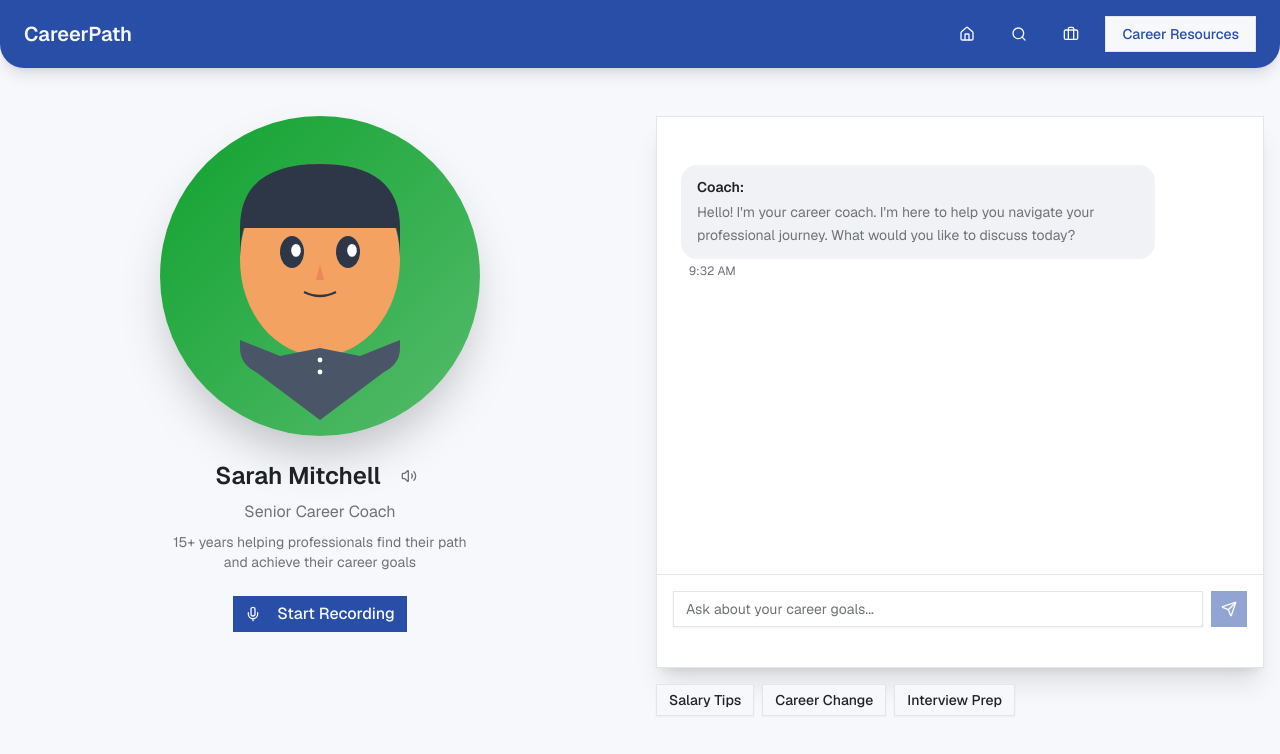
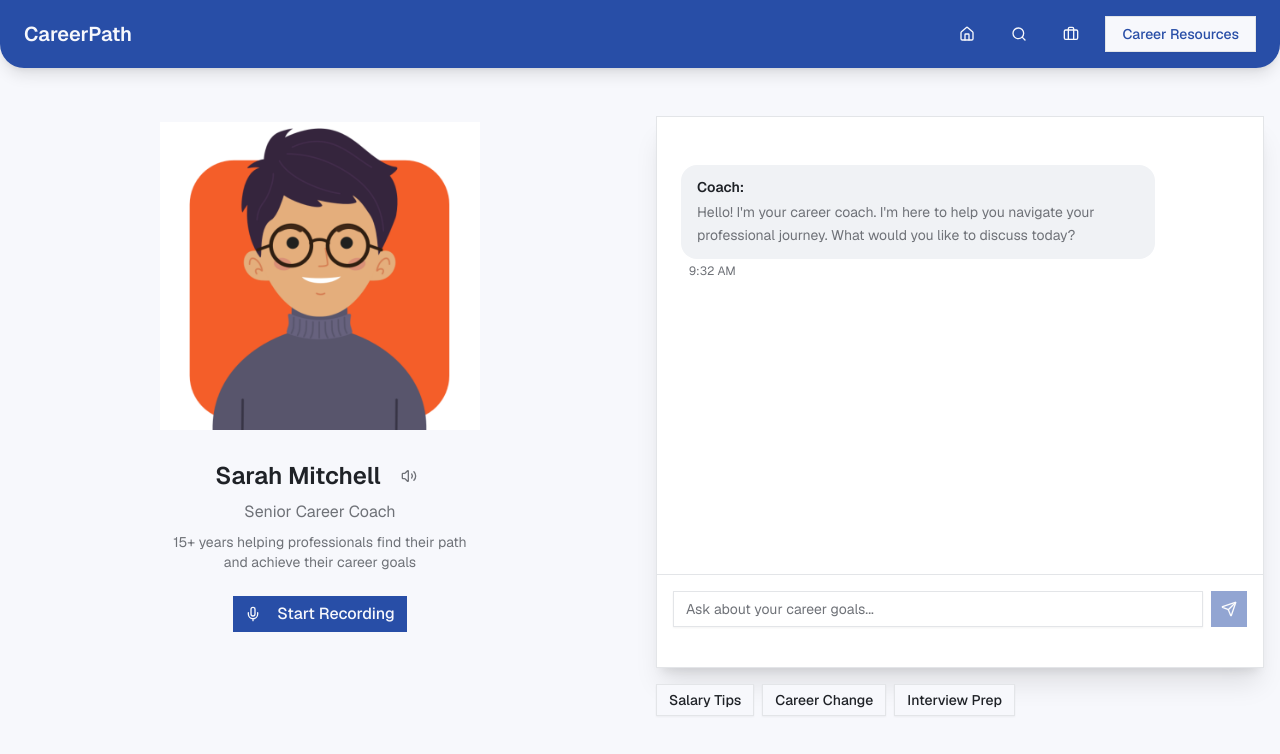
Before and after one commit to dorisashehi/career, a Next.js app in the folder chatbot-ui-design/: page / in a window 1280 px wide. Shown: the top 754 px of the page. Built offline with nearby package versions, Linux system fonts and the light colour scheme; no server answers.

Commit message:
An animation added

```diff
--- a/chatbot-ui-design/app/page.tsx
+++ b/chatbot-ui-design/app/page.tsx
@@ -258,85 +258,19 @@ export default function CareerCoachChatbot() {
         <div className="grid md:grid-cols-2 gap-8 items-start">
           <div className="flex flex-col items-center justify-center space-y-6 md:sticky md:top-8">
             <div className="relative">
-              {isSpeaking && (
-                <div className="absolute inset-0 rounded-full bg-accent/30 animate-pulse-glow scale-110" />
-              )}
-
-              <div
-                className={`relative w-64 h-64 md:w-80 md:h-80 rounded-full overflow-hidden bg-gradient-to-br from-accent to-accent/70 shadow-2xl transition-transform duration-300 ${
-                  isSpeaking ? "animate-speak" : ""
-                }`}
-              >
-                <svg viewBox="0 0 400 400" className="w-full h-full">
-                  <ellipse cx="200" cy="180" rx="100" ry="120" fill="#f4a261" />
-
-                  <path
-                    d="M100 140 Q100 60 200 60 Q300 60 300 140"
-                    fill="#2d3748"
-                  />
-                  <path
-                    d="M100 140 L100 180 Q100 120 130 110 Z"
-                    fill="#2d3748"
-                  />
-                  <path
-                    d="M300 140 L300 180 Q300 120 270 110 Z"
-                    fill="#2d3748"
-                  />
-
-                  <ellipse cx="165" cy="170" rx="15" ry="20" fill="#2d3748" />
-                  <ellipse cx="235" cy="170" rx="15" ry="20" fill="#2d3748" />
-                  <ellipse cx="170" cy="168" rx="6" ry="8" fill="white" />
-                  <ellipse cx="240" cy="168" rx="6" ry="8" fill="white" />
-
-                  <path
-                    d="M200 185 L195 205 L205 205 Z"
-                    fill="#e76f51"
-                    opacity="0.5"
-                  />
-
-                  {isSpeaking ? (
-                    <ellipse
-                      cx="200"
-                      cy="220"
-                      rx="30"
-                      ry="15"
-                      fill="#2d3748"
-                      opacity="0.8"
-                    />
-                  ) : (
-                    <path
-                      d="M180 220 Q200 230 220 220"
-                      stroke="#2d3748"
-                      strokeWidth="3"
-                      fill="none"
-                    />
-                  )}
-
-                  <path
-                    d="M100 290 Q100 310 120 320 L200 380 L280 320 Q300 310 300 290 L300 280 L250 300 L200 290 L150 300 L100 280 Z"
-                    fill="#4a5568"
-                  />
-                  <circle cx="200" cy="305" r="3" fill="white" />
-                  <circle cx="200" cy="320" r="3" fill="white" />
-                </svg>
+              <div className="relative w-64 h-64 md:w-80 md:h-80 overflow-hidden bg-background">
+                <img
+                  src={
+                    isSpeaking ? "/avatar/animation.gif" : "/avatar/photo.png"
+                  }
+                  alt="Career Coach Avatar"
+                  className={`w-full h-full object-center transition-all duration-300 ${
+                    isSpeaking
+                      ? "object-cover scale-110"
+                      : "object-contain scale-100"
+                  }`}
+                />
               </div>
-
-              {isSpeaking && (
-                <div className="absolute -bottom-4 left-1/2 -translate-x-1/2 flex items-center gap-1 bg-accent text-accent-foreground px-4 py-2 rounded-full shadow-lg">
-                  <div
-                    className="w-2 h-2 bg-current rounded-full animate-bounce"
-                    style={{ animationDelay: "0ms" }}
-                  />
-                  <div
-                    className="w-2 h-2 bg-current rounded-full animate-bounce"
-                    style={{ animationDelay: "150ms" }}
-                  />
-                  <div
-                    className="w-2 h-2 bg-current rounded-full animate-bounce"
-                    style={{ animationDelay: "300ms" }}
-                  />
-                </div>
-              )}
             </div>
 
             <div className="text-center space-y-2">
```
Also changed, not shown: chatbot-ui-design/public/avatar/animation.gif (added), chatbot-ui-design/public/avatar/photo.png (added).
